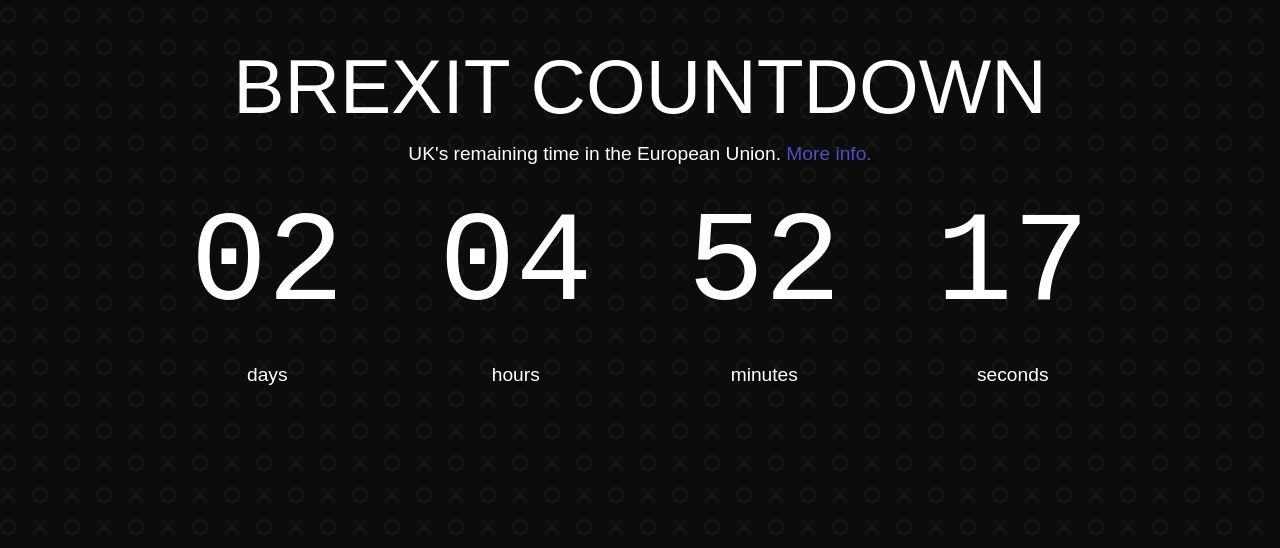
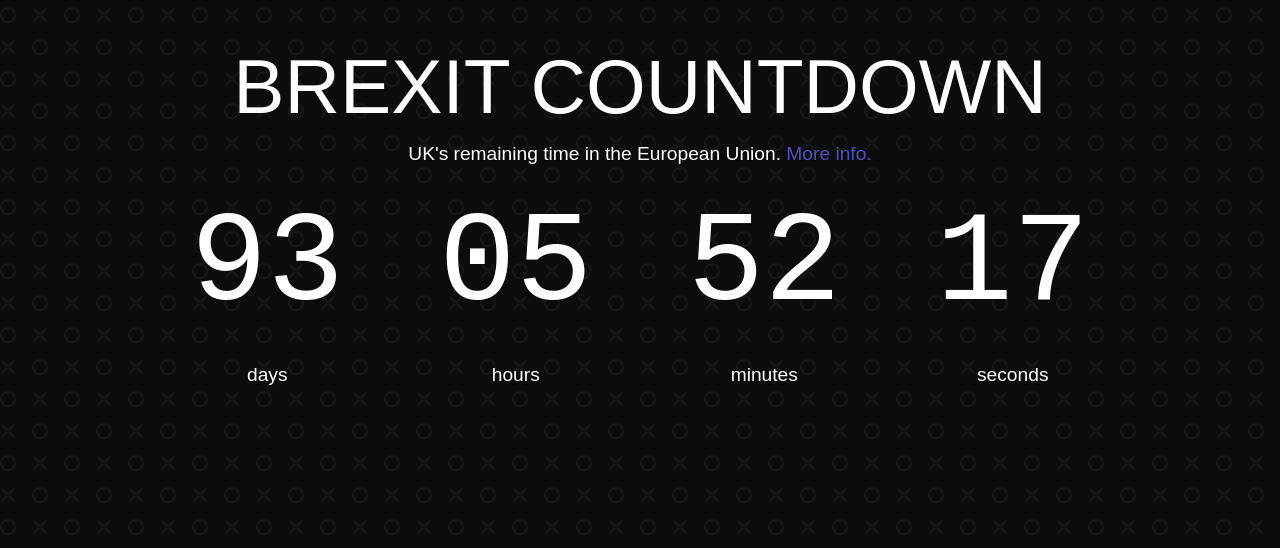
Before and after one commit to twinysam/BrexitCountdown2019, a website: page index.html in a window 1280 px wide. Shown: the part 185-733 px from the top of the page. Drawn offline with nearby package versions, Linux system fonts and the light colour scheme.

Commit message:
Update deadline to January 31st of 2020

```diff
--- a/index.html
+++ b/index.html
@@ -49,8 +49,7 @@
 	<script src="js/jquery.countdown.min.js"></script>
 	<script>
 		$(document).ready(function () {
-			// I see that SkyNews has their own countdown set to 23:00, so I'm going with that.
-			var breXit = moment.tz("2019-10-31 23:00:00", "Europe/London");
+			var breXit = moment.tz("2020-01-31 00:00:00", "Europe/London");
 
 			$('#clock').countdown(breXit.toDate(), function (event) {
 				$(this).html(event.strftime('' +
```
